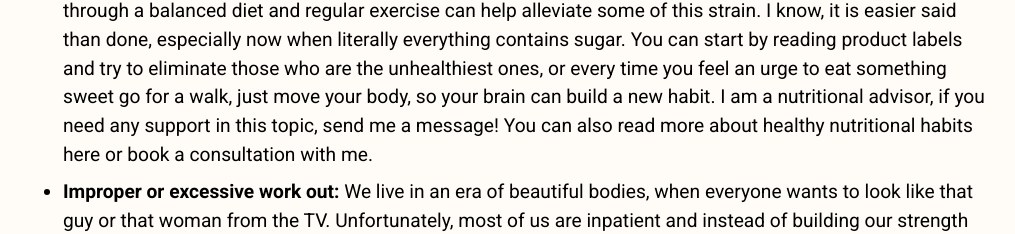
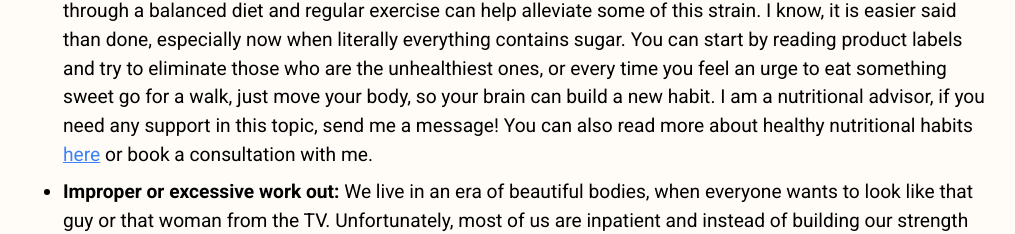
Before and after one commit to lbourke1234/massageTherapy, a Next.js app: page /blog/lower-back-pain-lifestyle-choices-and-essential-tips in a window 1280 px wide. Shown: the part 1269-1503 px from the top of the page, without its empty margins (129-1144 px from the left). Built offline with nearby package versions, Linux system fonts and the light colour scheme.

Commit message:
article link added in backPain 2

```diff
--- a/src/app/pages/blogPosts/LowBack2.jsx
+++ b/src/app/pages/blogPosts/LowBack2.jsx
@@ -72,8 +72,15 @@ const LowBack2 = () => {
               and try to eliminate those who are the unhealthiest ones, or every time you feel an
               urge to eat something sweet go for a walk, just move your body, so your brain can
               build a new habit. I am a nutritional advisor, if you need any support in this topic,
-              send me a message! You can also read more about healthy nutritional habits here or
-              book a consultation with me.
+              send me a message! You can also read more about healthy nutritional habits{" "}
+              <Link
+                className="text-blue-500 underline"
+                target="_blank"
+                href={"/blog/you-are-what-you-eat"}
+              >
+                here
+              </Link>{" "}
+              or book a consultation with me.
             </ListItem>
             <ListItem className="mb-2">
               <Bold>Improper or excessive work out:</Bold> We live in an era of beautiful bodies,
```
